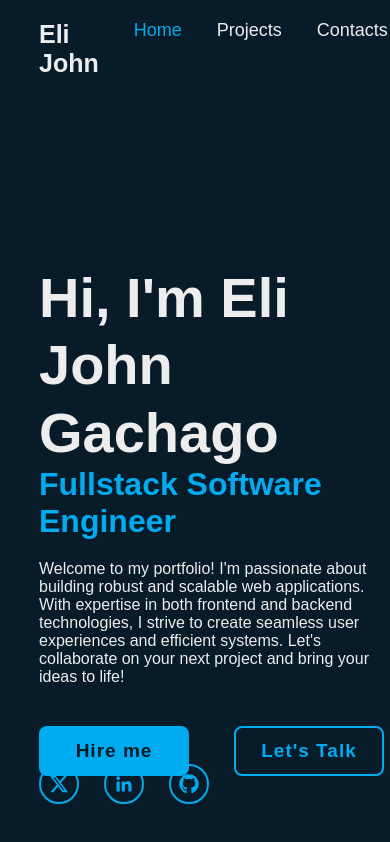
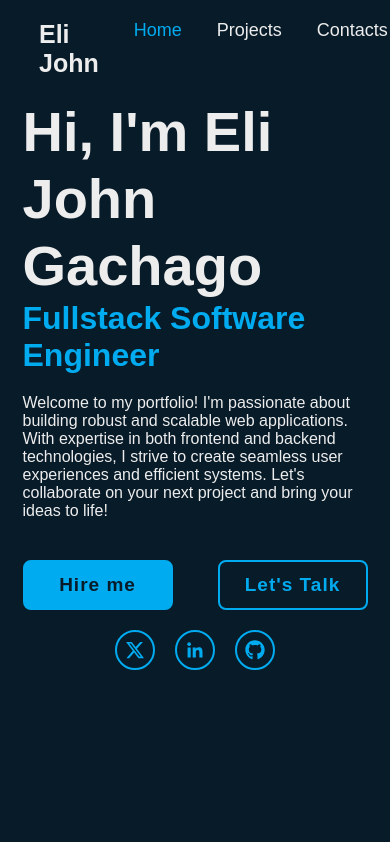
Before and after one commit to ManNjoro/myportfolio, a React (Vite) app: page / in a window 390 px wide. Shown: the top 842 px of the page. Built offline with nearby package versions, Linux system fonts and the light colour scheme.

Commit message:
Added a loading animation to the project tiles and made the home section responsive for smaller screens.

```diff
--- a/src/index.css
+++ b/src/index.css
@@ -277,11 +277,27 @@ body {
   margin: 0 auto;
   padding: 0 15px;
   margin-bottom: 20px;
+  margin-top: 20px;
 }
 
 .project-tile {
+  position: relative;
   text-align: center;
   margin-bottom: 30px;
+  transition: 1.5s;
+}
+
+.project-tile::before {
+  content: '';
+  position: absolute;
+  top: 0;
+  right: 0;
+  width: 100%;
+  height: 100%;
+  background: #081b29;
+  animation: showRight 4s ease forwards;
+  animation-delay: .5s;
+  z-index: 1;
 }
 
 .cards {
@@ -319,3 +335,31 @@ a {
   margin: 20px 0;
   padding: 10px 0;
 }
+
+@media only screen and (max-width: 768px) {
+  .cards {
+    grid-template-columns: 1fr; /* Two columns on small screens */
+    gap: 20px;
+  }
+
+  .home {
+    display: flex;
+    flex-direction: column;
+  }
+  .home-sci {
+    position: relative; /* Change to relative positioning */
+    bottom: auto; /* Remove bottom positioning */
+    width: 100%; /* Take full width */
+    display: flex;
+    gap: 20px;
+    justify-content: center; /* Center align the icons */
+    margin-top: 20px; /* Add some space from the top */
+    align-items: center;
+  }
+}
+
+@media (min-width: 769px) and (max-width: 992px) {
+  .cards {
+    grid-template-columns: repeat(2, 1fr);
+  }
+}
```
